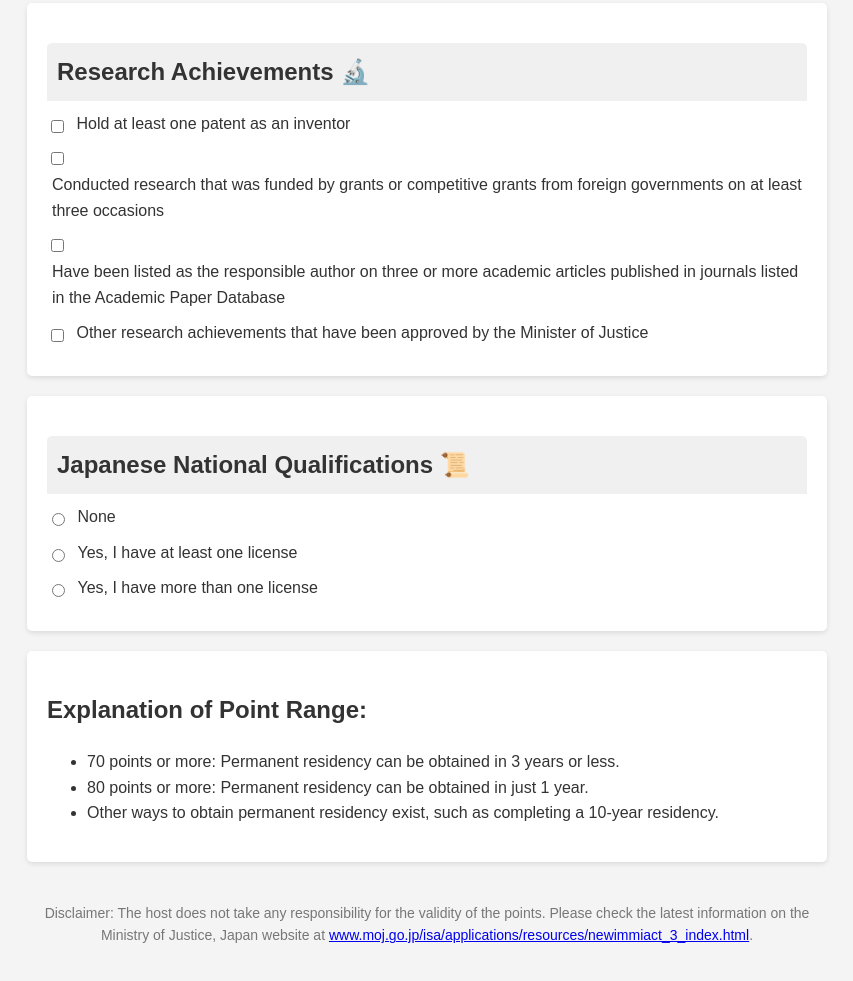
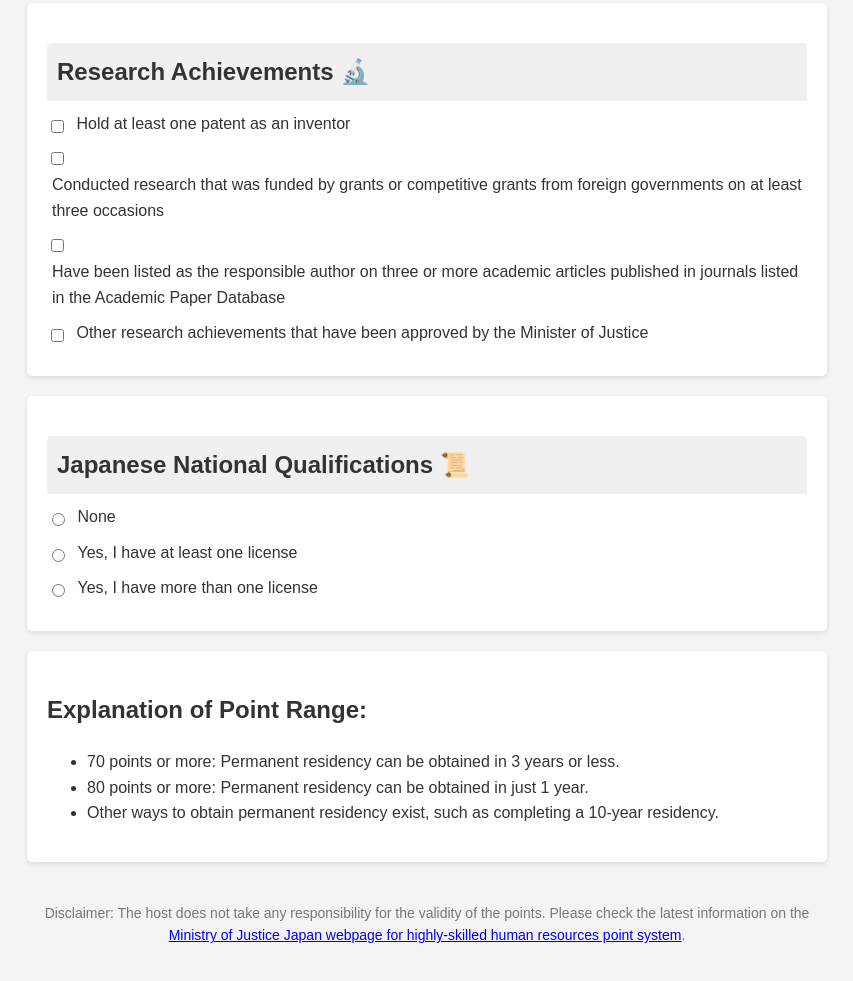
Before and after one commit to rbnhd/pr-point-calc-japan, a plain HTML site: page mvp4.html in a window 1280 px wide. Shown: the part 2638-3619 px from the top of the page, without its empty margins (213-1066 px from the left). Drawn offline with Linux system fonts and the light colour scheme.

Commit message:
update footer

```diff
--- a/mvp4.html
+++ b/mvp4.html
@@ -360,7 +360,7 @@
         </section>
 
         <footer>
-            <p class="disclaimer">Disclaimer: The host does not take any responsibility for the validity of the points. Please check the latest information on the Ministry of Justice, Japan website at <a href="https://www.moj.go.jp/isa/applications/resources/newimmiact_3_index.html" target="_blank">www.moj.go.jp/isa/applications/resources/newimmiact_3_index.html</a>.</p>
+            <p class="disclaimer">Disclaimer: The host does not take any responsibility for the validity of the points. Please check the latest information on the <a href="https://www.moj.go.jp/isa/applications/resources/newimmiact_3_index.html" target="_blank">Ministry of Justice Japan webpage for highly-skilled human resources point system</a>.</p>
         </footer>
     </div>
 
```
